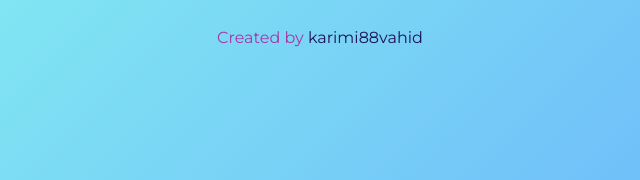
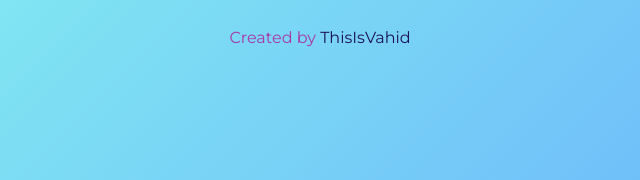
Before and after one commit to karimi88vahid/Password-Generator-Chrome-Extensions, a website built with Vite: page index.html in a window 1280 px wide. Shown: the part 329-509 px from the top of the page, 320-960 px from the left. Built offline with nearby package versions, Linux system fonts and the light colour scheme.

Commit message:
change git link

```diff
--- a/index.html
+++ b/index.html
@@ -22,7 +22,7 @@
             <!-- <button class="shbtn" id="generated-password2">Your Second Password...</button> -->
 
            <footer>
-            Created by <a href="https://github.com/karimi88vahid" target="_blank">karimi88vahid</a>
+            Created by <a href="https://github.com/thisisvahid" target="_blank">ThisIsVahid</a>
             </footer>
 
         </main>
```
